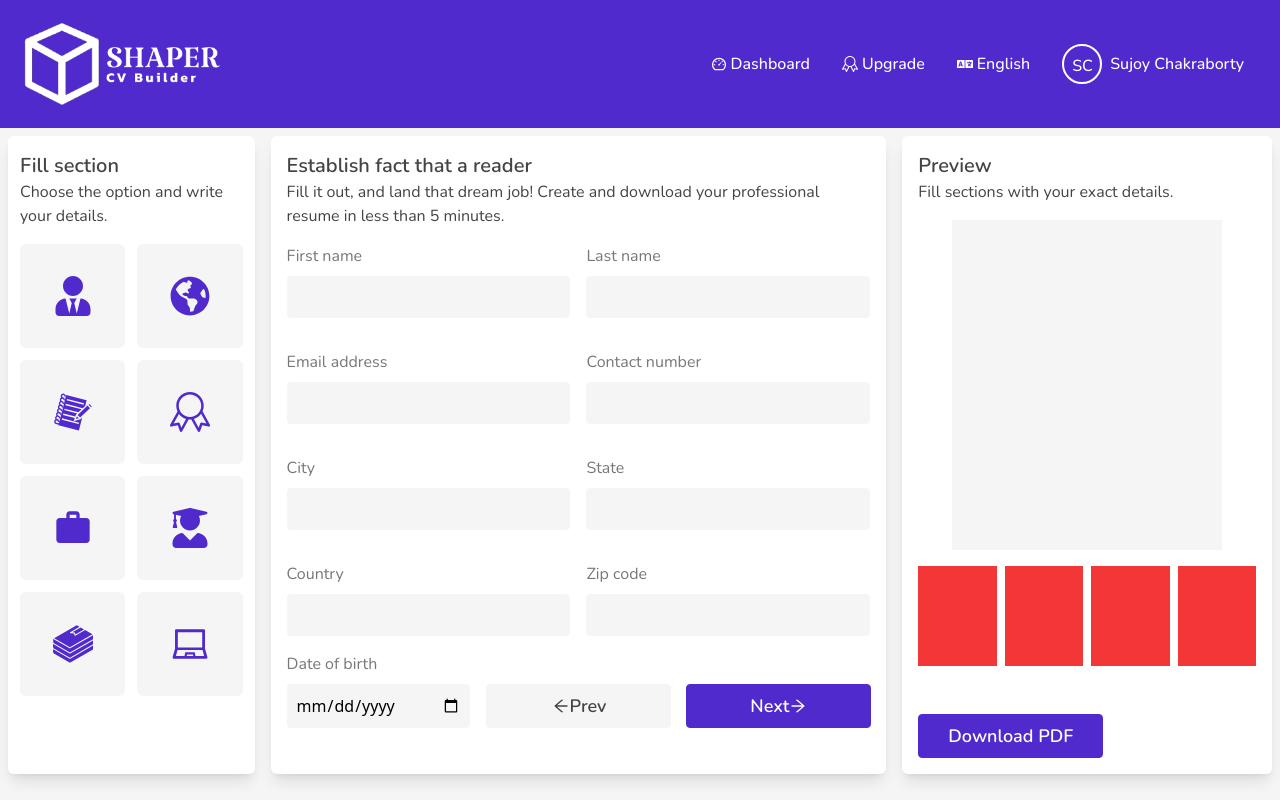
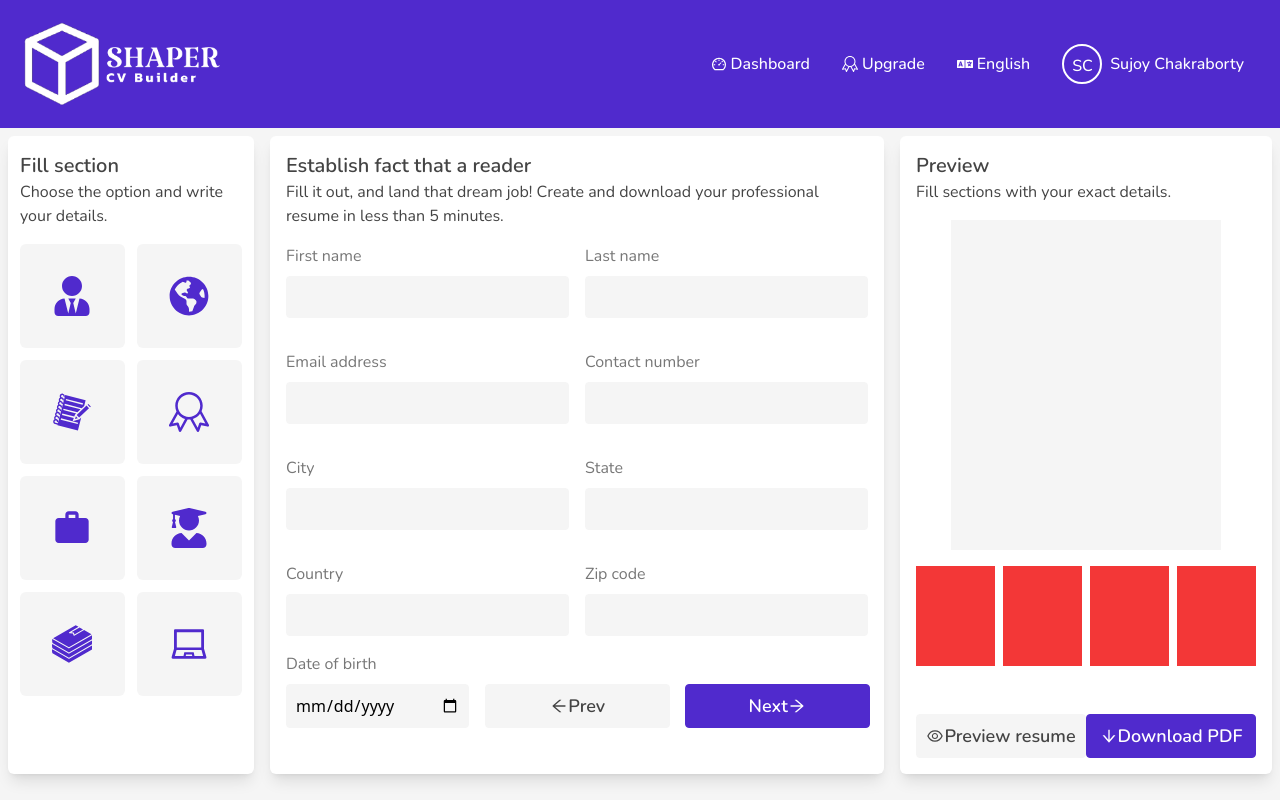
Before and after one commit to Sujoy-cb/resume-web, a React (Vite) app: page / in a window 1280 px wide. Built offline with nearby package versions, Linux system fonts and the light colour scheme; some icons are missing.

Commit message:
preview buttons

```diff
--- a/src/components/Preview/Preview.jsx
+++ b/src/components/Preview/Preview.jsx
@@ -1,3 +1,5 @@
+import {AiOutlineArrowDown} from 'react-icons/ai'
+import {AiOutlineEye} from 'react-icons/ai'
 const Preview = () => {
   return (
     <>
@@ -17,11 +19,21 @@ const Preview = () => {
           <div className="p1 bg-[#f33737] h-[100px]"></div>
           <div className="p1 bg-[#f33737] h-[100px]"></div>
         </div>
+        <div className="buttons flex justify-between">
+
         <button
-              className="flex justify-center items-center bg-bcolor w-[185px] h-[44px] mt-[48px] border border-solid border-[#502acd] rounded font-Nunito text-lg text-[#fff] font-semibold"
+              className="flex justify-center items-center bg-[#f5f5f5] w-[170px] h-[44px] mt-[48px] border border-solid border-[#f5f5f5] rounded font-Nunito text-lg text-textColor font-semibold"
               type="button">
+              <AiOutlineEye/>
+              Preview resume
+            </button>
+        <button
+              className="flex justify-center items-center bg-bcolor w-[170px] h-[44px] mt-[48px] border border-solid border-[#502acd] rounded font-Nunito text-lg text-[#fff] font-semibold"
+              type="button">
+              <AiOutlineArrowDown/>
               Download PDF
             </button>
+        </div>
       </div>
     </>
   );
```
